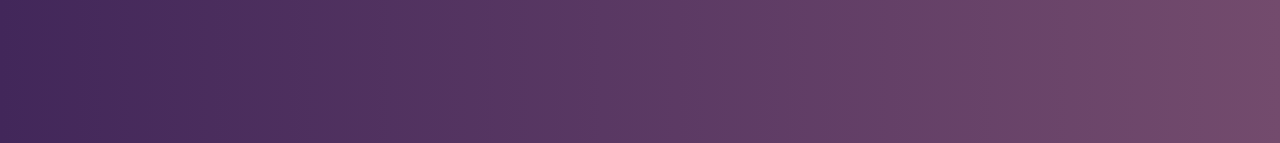
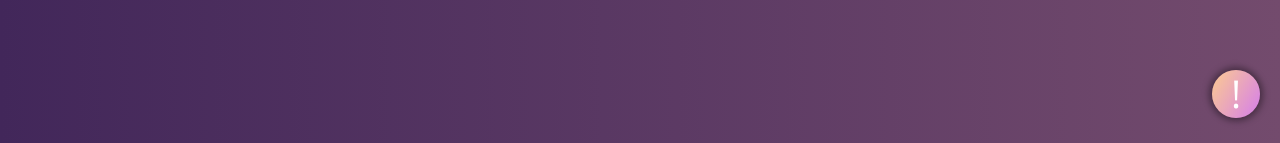
Before and after one commit to Anmol53/bmi-tracker, a React (Create React App) app: page / in a window 1280 px wide. Shown: the part 654-797 px from the top of the page. Built offline with nearby package versions, Linux system fonts and the light colour scheme.

Commit message:
Added Floating Action button

```diff
--- a/public/index.html
+++ b/public/index.html
@@ -57,6 +57,7 @@
         input,
         textarea,
         button,
+        div,
         select,
         a {
             -webkit-tap-highlight-color: transparent;
--- /dev/null
+++ b/src/Components/FAB/FAB.jsx
@@ -0,0 +1,71 @@
+import React, { useState } from "react";
+import styled from "styled-components";
+
+const FABContainer = styled.div`
+    position: fixed;
+    bottom: 1rem;
+    right: 1.5rem;
+    // left: calc(100% - 300px);
+    display: flex;
+    flex-direction: column;
+    align-items: flex-end;
+    gap: 1rem;
+    max-width: 300px;
+    z-index: 1;
+`;
+
+const FABButton = styled.div`
+    border-radius: 50%;
+    height: 2.5rem;
+    margin-bottom: 1rem;
+    line-height: 2.5rem;
+    font-size: 2rem;
+    width: 2.5rem;
+    background-image: linear-gradient(120deg, #fccb90 0%, #d57eeb 100%);
+    text-align: center;
+    box-shadow: 1px 1px 6px 2px rgba(0, 0, 0, 0.25),
+        -1px -1px 6px 2px rgba(0, 0, 0, 0.22);
+    cursor: pointer;
+    transition: 0.4s;
+    color: white;
+    transform: scale(1.2, 1.2);
+
+    &:active {
+        transform: scale(1, 1);
+        box-shadow: 1px 1px 6px 3px rgba(0, 0, 0, 0.25),
+            -1px -1px 6px 3px rgba(0, 0, 0, 0.22);
+    }
+`;
+
+const Message = styled.div`
+    padding: 1rem;
+    padding-left: 2rem;
+    background-color: #734b6d;
+    border: 1px solid white;
+    border-radius: 25px;
+    border-bottom-right-radius: 0px;
+`;
+
+export default function FAB() {
+    const [fabContentVisible, setFabContentVisible] = useState(false);
+    const toggleVisibility = () => {
+        setFabContentVisible(!fabContentVisible);
+    };
+    return (
+        <FABContainer>
+            {fabContentVisible && (
+                <Message>
+                    {" "}
+                    <ul>
+                        <li>You can store records for 7 days.</li>
+                        <li>
+                            For a particular day, only the latest record of the
+                            day will be stored.
+                        </li>
+                    </ul>{" "}
+                </Message>
+            )}
+            <FABButton onClick={toggleVisibility}>!</FABButton>
+        </FABContainer>
+    );
+}
--- /dev/null
+++ b/src/Components/FAB/index.js
@@ -0,0 +1,3 @@
+import FAB from "./FAB";
+
+export default FAB;
--- a/src/Containers/Dashboard.js
+++ b/src/Containers/Dashboard.js
@@ -1,5 +1,6 @@
 import React, { useEffect, useState } from "react";
 import styled from "styled-components";
+import FAB from "../Components/FAB";
 import InputArea from "../Components/InputArea";
 import Record from "../Components/Record";
 import WeeklyGraph from "../Components/WeeklyGraph";
@@ -121,6 +122,7 @@ export default function Dashboard() {
                     <Records data={[...bmiRecords].reverse()} />
                 </>
             )}
+            <FAB />
         </StyledMain>
     );
 }
```
